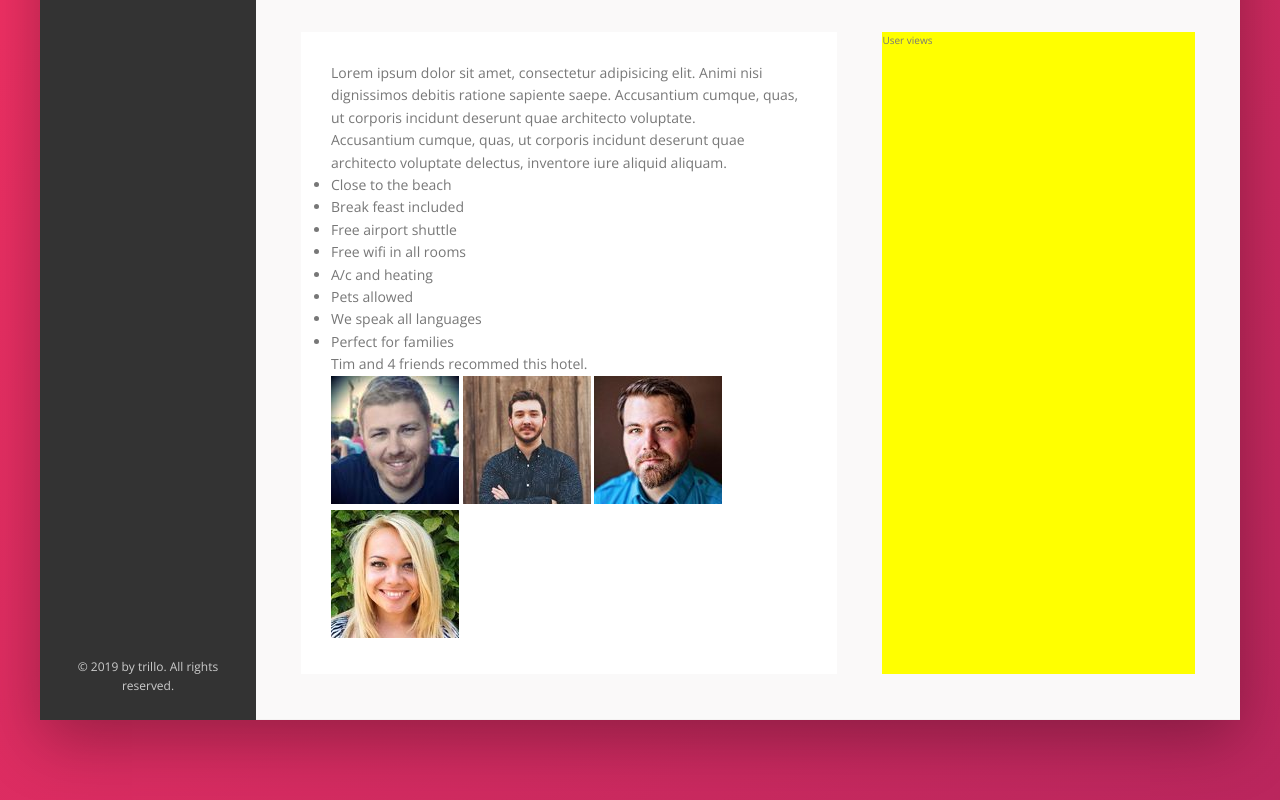
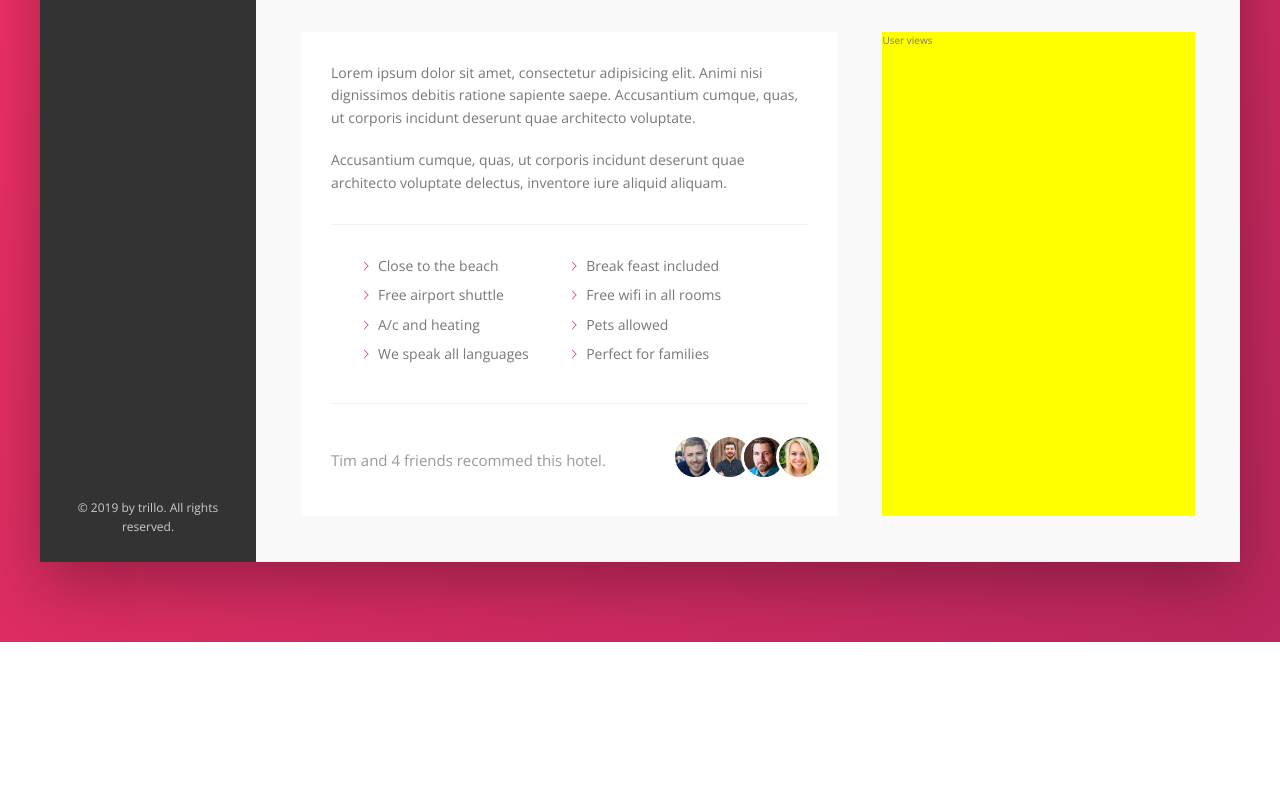
Before and after one commit to franciscocaballero/flex-trillo, a website: page starter/index.html in a window 1280 px wide. Shown: the part 615-1415 px from the top of the page. After the commit the page ends 1257 px from the top, so only its background shows below. Drawn offline with nearby package versions, Linux system fonts and the light colour scheme.

Commit message:
added styling to description area

```diff
--- a/starter/index.html
+++ b/starter/index.html
@@ -158,11 +158,11 @@
                             <p class="recommend__count">
                                 Tim and 4 friends recommed this hotel.
                             </p>
-                            <div class="recommend__freinds">
+                            <div class="recommend__friends">
                                 <img src="img/user-3.jpg" alt="Friend 1" class="recommend__photo">
                                 <img src="img/user-4.jpg" alt="Friend 2" class="recommend__photo">
                                 <img src="img/user-5.jpg" alt="Friend 3" class="recommend__photo">
-                                <img src="img/user-6.jpg" alt="Friend 4" class="recommend__photo">
+                                <img src="img/user-6.jpg" alt="Friend 3" class="recommend__photo">
                             </div>
                         </div>
                        </div>
--- a/starter/sass/_components.scss
+++ b/starter/sass/_components.scss
@@ -77,10 +77,6 @@
         background-color: var(--color-grey-light-2);
     }
     //^ user-nav > all the direct childern
-    &__icon-box {
-        position: relative;
-
-    }
 
     &__icon {
         height: 2.25rem;
@@ -301,3 +297,75 @@
         box-shadow: none;
     }
 }
+
+//////////////////////////////////////////////////////////////////////////////////
+// PARAGRAPH
+.paragraph:not(:last-of-type){
+    margin-bottom: 2rem;
+}
+
+
+
+//////////////////////////////////////////////////////////////////////////////////
+// LIST
+.list {
+    list-style: none;
+    margin: 3rem 0;
+    padding: 3rem;
+    border-top: var(--line);
+    border-bottom: var(--line);
+
+    display: flex;
+    flex-wrap: wrap;
+
+    &__item {
+        flex: 0 0 50%;
+        margin-bottom: .7rem;
+    }
+
+    &__item:before {
+        content: "";
+        display: inline-block;
+        height: 1rem;
+        width: 1rem;
+        margin-right: .7rem;
+
+        // Older Browsers
+        // background-image: url(../img/chevron-thin-right.svg);
+        // background-size: cover;
+
+        //Newer Browsers -masks
+        background-color: var(--color-primary);
+        -webkit-mask-image: url(../img/chevron-thin-right.svg);
+        -webkit-mask-size: cover;
+
+        mask-image: url(../img/chevron-thin-right.svg);
+        mask-size: cover;
+    }
+}
+
+//////////////////////////////////////////////////////////////////////////////////
+// RECOMMEND
+.recommend {
+    font-size: 1.5rem;
+    color: var(--color-grey-dark-3);
+    display: flex;
+    align-items: center;
+
+    &__count{
+        margin-right: auto;
+    }
+    &__friends{
+
+    }
+    &__photo {
+        box-sizing: content-box;
+        height: 4rem;
+        width: 4rem;
+        border-radius: 50%;
+        border: 3px solid #fff;
+        &:not(last-child) {
+            margin-right: -1.5rem;
+        }
+    }
+}
```
Also changed, not shown: starter/css/style.css, starter/sass/_layout.scss (line endings or trailing spaces).
